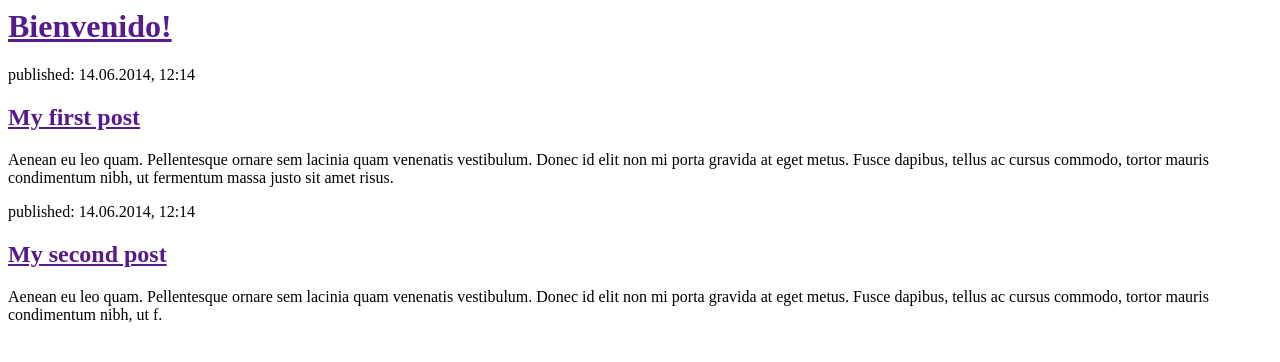
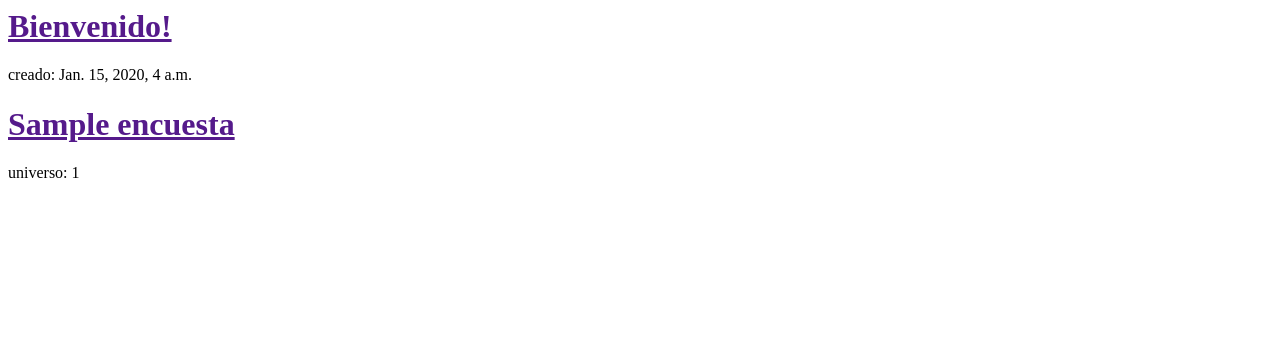
Before and after one commit to jocyclara09/aplicacion-tarea-hdp, a Django app: template aplicacion/templates/aplicacion/lista_encuesta.html in a window 1280 px wide. Shown: the top 362 px of the page. Run offline with Django 3.2, Linux system fonts and the light colour scheme; the template is opened without the code that fills it: values that come from a table or form of the project are taken from there, others are empty; tables that the repository leaves empty hold one stand-in row (values such as "Sample post").

Commit message:
Modificando templates para mostrar encuestas desde la base de datos.

```diff
--- a/aplicacion/templates/aplicacion/lista_encuesta.html
+++ b/aplicacion/templates/aplicacion/lista_encuesta.html
@@ -7,16 +7,12 @@
                 <h1><a href="">Bienvenido!</a></h1>
             </div>
 
+            {% for encuesta in encuestas %}
             <div>
-                <p>published: 14.06.2014, 12:14</p>
-                <h2><a href="">My first post</a></h2>
-                <p>Aenean eu leo quam. Pellentesque ornare sem lacinia quam venenatis vestibulum. Donec id elit non mi porta gravida at eget metus. Fusce dapibus, tellus ac cursus commodo, tortor mauris condimentum nibh, ut fermentum massa justo sit amet risus.</p>
+            <p>creado: {{ encuesta.fecha_creacion }}</p>
+            <h1><a href="">{{ encuesta.nombre }}</a></h1>
+            <p>universo: {{ encuesta.universo|linebreaksbr }}</p>
             </div>
-
-            <div>
-                <p>published: 14.06.2014, 12:14</p>
-                <h2><a href="">My second post</a></h2>
-                <p>Aenean eu leo quam. Pellentesque ornare sem lacinia quam venenatis vestibulum. Donec id elit non mi porta gravida at eget metus. Fusce dapibus, tellus ac cursus commodo, tortor mauris condimentum nibh, ut f.</p>
-            </div>
+            {% endfor %}
         </body>
     </html>
--- a/aplicacion/views.py
+++ b/aplicacion/views.py
@@ -1,4 +1,7 @@
 from django.shortcuts import render
+from django.utils import timezone
+from .models import Encuesta
 
 def lista_encuesta(request):
-    return render(request, 'aplicacion/lista_encuesta.html', {})
+	encuestas = Encuesta.objects.filter(fecha_creacion__lte=timezone.now()).order_by('fecha_creacion')
+	return render(request, 'aplicacion/lista_encuesta.html', {'encuestas': encuestas})
```
